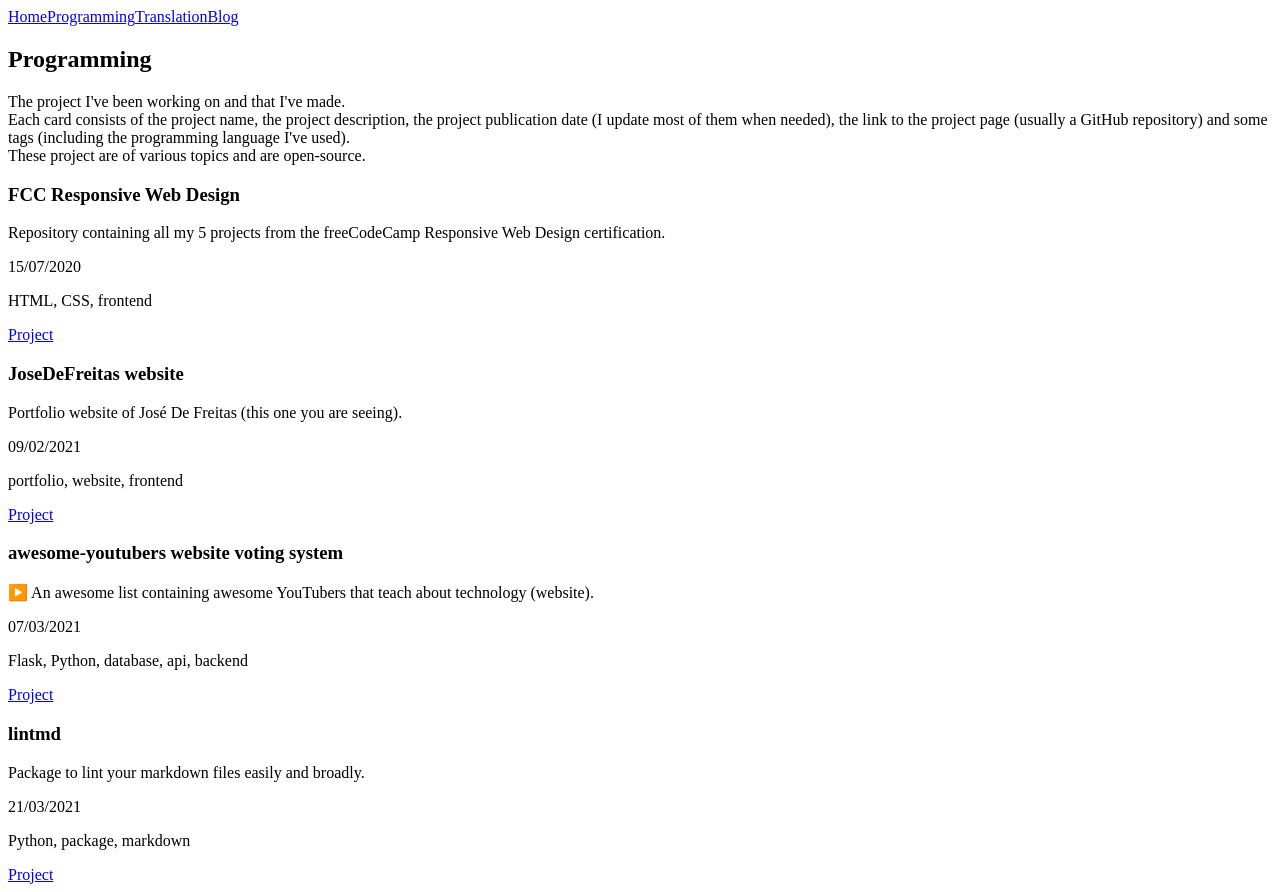
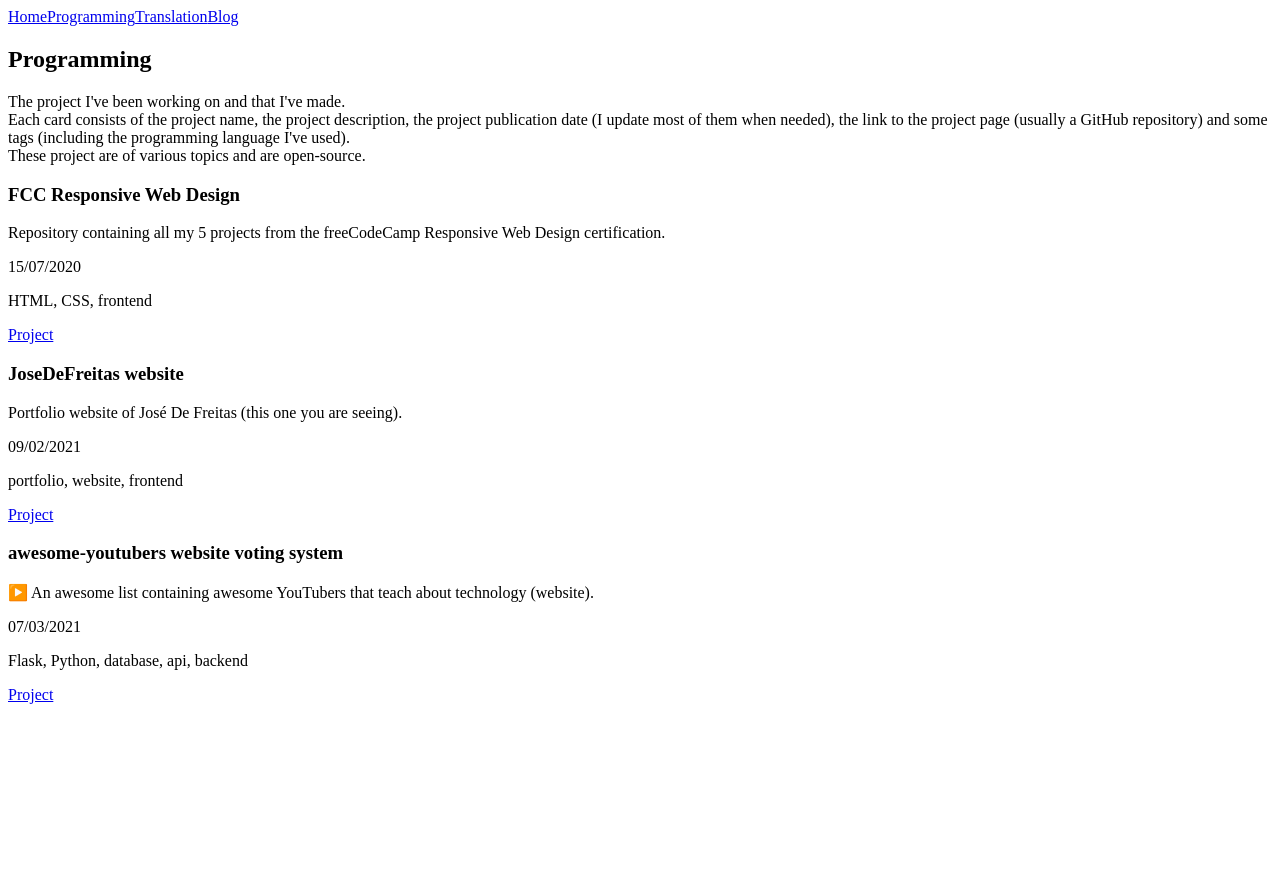
Before and after one commit to JoseDeFreitas/JoseDeFreitas-website, a Next.js app: page /programming in a window 1280 px wide. After the commit the page ends 800 px from the top, so only its background shows below. Built offline with nearby package versions, Linux system fonts and the light colour scheme.

Commit message:
Change parameters

```diff
--- a/public/data/data_programming.js
+++ b/public/data/data_programming.js
@@ -1,6 +1,5 @@
 export const programmingProjects = [
     {
-        id: 1,
         name: 'FCC Responsive Web Design',
         description: 'Repository containing all my 5 projects from the freeCodeCamp Responsive Web Design certification.',
         creation: '15/07/2020',
@@ -8,7 +7,6 @@ export const programmingProjects = [
         tags: ['HTML', 'CSS', 'frontend']
     },
     {
-        id: 2,
         name: 'JoseDeFreitas website',
         description: 'Portfolio website of José De Freitas (this one you are seeing).',
         creation: '09/02/2021',
@@ -16,19 +14,10 @@ export const programmingProjects = [
         tags: ['portfolio', 'website', 'frontend']
     },
     {
-        id: 3,
         name: 'awesome-youtubers website voting system',
         description: '▶️ An awesome list containing awesome YouTubers that teach about technology (website).',
         creation: '07/03/2021',
         link: 'https://github.com/JoseDeFreitas/awesome-youtubers/tree/main/src/voter',
         tags: ['Flask', 'Python', 'database', 'api', 'backend']
     },
-    {
-        id: 4,
-        name: 'lintmd',
-        description: 'Package to lint your markdown files easily and broadly.',
-        creation: '21/03/2021',
-        link: 'https://github.com/JoseDeFreitas/lintmd',
-        tags: ['Python', 'package', 'markdown']
-    }
 ]
```
Also changed, not shown: public/data/data_translation.js (+1 -9 lines).
